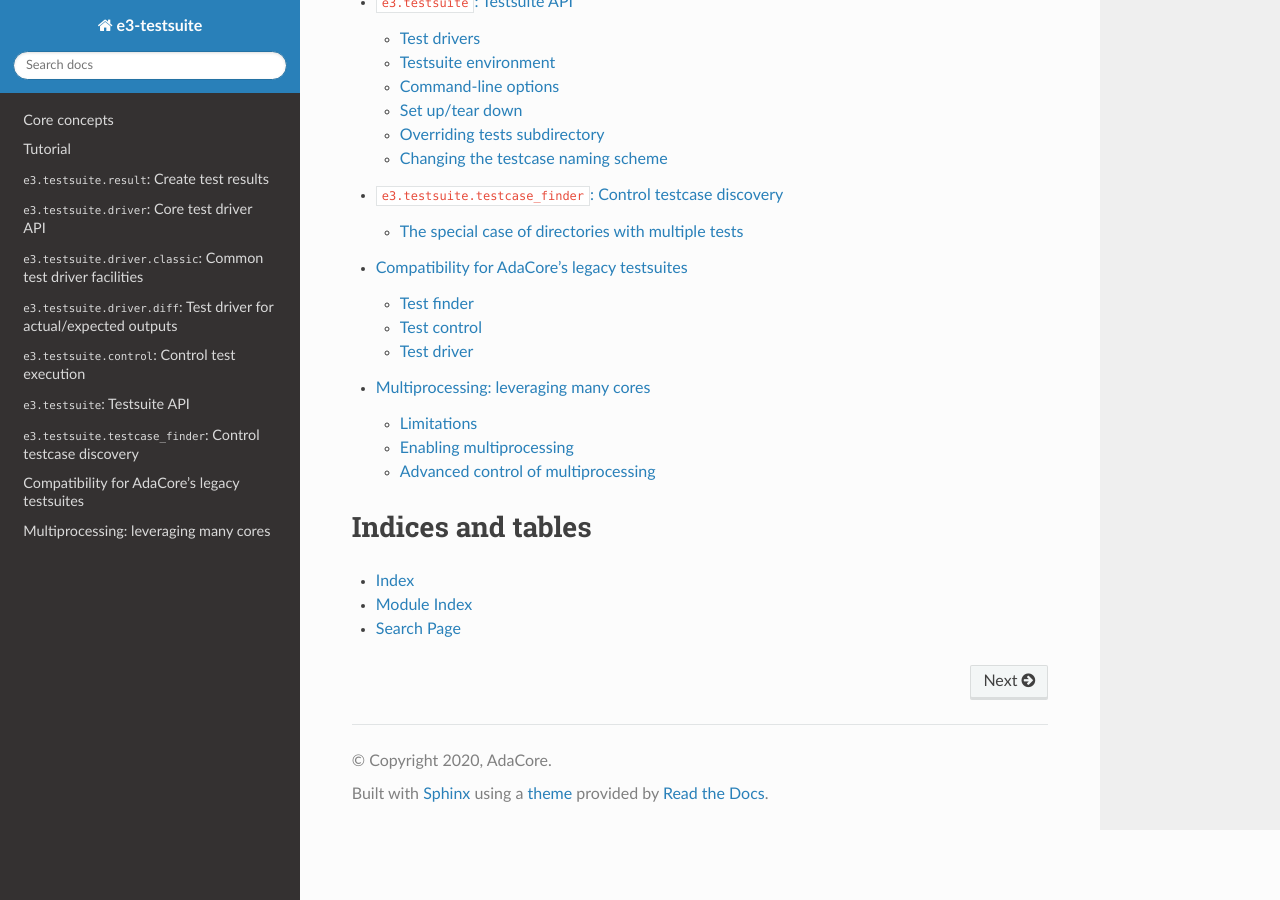
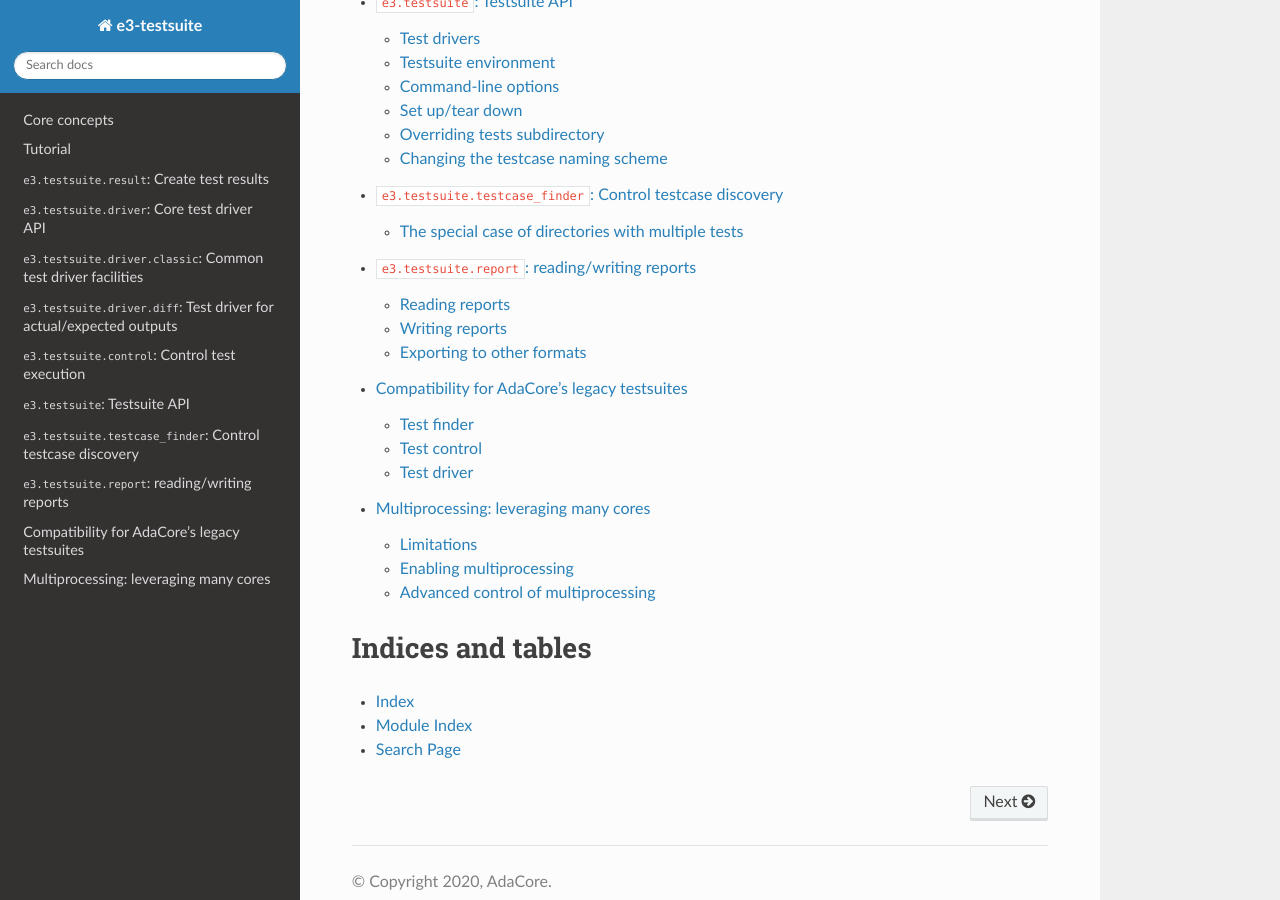
Before and after one commit to AdaCore/e3-testsuite, a Sphinx documentation site: the page built from doc/index.rst, in a window 1280 px wide and 900 px high, scrolled down 1953 px. Built offline with Sphinx 7.4.7 and the Read the Docs theme 2.0.0, drawn with Linux system fonts in a browser that asks for light colours; some of the changed lines change nothing that is shown.

Commit message:
Documentation: add a section on report indexes

```diff
--- /dev/null
+++ b/doc/api_report.rst
@@ -0,0 +1,163 @@
+``e3.testsuite.report``: reading/writing reports
+================================================
+
+Is is sometimes useful to directly use e3-testsuite's API: this allows to
+create a e3-testsuite report, for instance to import results from a third-party
+testsuite framework. This can also be useful to implement a custom testsuite
+report viewer (alternative to the ``e3-testsuite-report`` command).
+
+For both kinds of uses, the concepts are the same: a ``ReportIndex`` instance
+maintains a list of ``TestResult`` instances (see :ref:`api_result`), storing
+files in a directory: ``results_dir``.
+
+
+Reading reports
+---------------
+
+Reading a testsuite report is as simple as building a ``ReportIndex`` with the
+``ReportIndex.read(results_dir)`` class method and then processing the
+``ReportIndex`` attributes:
+
+``status_counters``
+   Dict that maps each test status (see :ref:`api_test_status`) to the number
+   of test results with that test status.
+
+``duration``
+   Decimal number of seconds for the total duration of the testsuite run, or
+   ``None`` if this information is not available.
+
+``entries``
+  Dict that maps each test name to a ``ReportIndexEntry`` instance for each
+  test result. ``ReportIndexEntry`` objects contain the same information as
+  ``TestResultSummary`` (test name, test status, ...), and their ``.load()``
+  method allows to fetch the corresponding ``TestResult`` instance.
+
+  The ``ReportIndexEntry`` indirection between the report index and the
+  ``TestResult`` instance is necessary to keep performance reasonable: reading
+  the information necessary to build a ``TestResult`` instance (logs, ...) is
+  slow, so it should be avoided whenever possible. Scripts often want to
+  process only tests that failed, and in most test reports, most test results
+  are successful, so most ``TestResult`` instances are not needed in practice.
+
+Usage example:
+
+.. code-block:: python
+
+   from e3.testsuite.report.index import ReportIndex
+   from e3.testsuite.result import TestStatus
+
+
+   # Read the testsuite report present in the "report"
+   # directory
+   index = ReportIndex.read("report")
+
+   # Print a summary of the results: number of results
+   # for each test status, sorted by status.
+   summary = [
+       (status, count)
+       for status, count in index.status_counters.items()
+       if count
+   ]
+   summary.sort(key=lambda item: item[0].value)
+   for status, count in summary:
+       print(f"{status.name}: {count}")
+
+   # Process details for each test that did not pass,
+   # sorted by test name. To keep performance reasonable
+   # for big reports, do not load the result itself
+   # unless necessary.
+   for test_name, entry in index.entries.items():
+       if entry.status not in {
+           TestStatus.PASS,
+           TestStatus.UOK,
+           TestStatus.SKIP,
+       }:
+           result = entry.load()
+           ...
+
+
+Writing reports
+---------------
+
+Writing a report happens in 4 stages:
+
+1. ensure the result directory (``results_dir``) exists;
+2. create a ``ReportIndex`` instance;
+3. for each test result (``TestResult`` instance), save it to the result
+   directory and add it to the index;
+4. finally, write the index itself to the result directory.
+
+Usage example:
+
+.. code-block:: python
+
+   from collections.abc import Iterable
+   import os.path
+
+   from e3.testsuite.report.index import ReportIndex
+   from e3.testsuite.result import TestResult
+
+
+   # The purpose of this function is to produce the
+   # list of results to include in the testsuite
+   # report.
+   def iter_results() -> Iterable[TestResult]: ...
+
+   # Ensure that the results directory exists
+   results_dir = os.path.abspath("report")
+   if not os.path.exists(results_dir):
+       os.mkdir(results_dir)
+
+   # Create a testsuite report in "results_dir"
+   index = ReportIndex(results_dir)
+
+   # Save each result to a file and add it to the
+   # index.
+   for result in iter_results():
+       index.save_and_add_result(result)
+
+   # Write the index itself to the disk
+   index.write()
+
+
+Exporting to other formats
+--------------------------
+
+Once a ``ReportIndex`` instance has been read or written, it is possible to
+export it to a third-party format for a third-party report reader to process
+it.
+
+GAIA
+****
+
+GAIA is AdaCore's internal viewer for the production system. It has its own
+file format to store testsuite reports, which the
+``e3.testsuite.report.gaia.dump_gaia_report`` function can produce in a given
+output directory from a report index:
+
+.. code-block:: python
+
+   from e3.testsuite.report.gaia import dump_gaia_report
+   from e3.testsuite.report.index import ReportIndex
+
+
+   index = ReportIndex.read("e3-testsuite-report")
+   dump_gaia_report(index, output_dir="gaia-report")
+
+
+xUnit
+*****
+
+Testing tools in the `xUnit/JUnit family
+<https://en.wikipedia.org/wiki/XUnit>`_ share a common XML format to store
+testsuite reports. The ``e3.testsuite.xunit.dump_xunit_report`` function can
+write an XML file for a given report index:
+
+.. code-block:: python
+
+   from e3.testsuite.report.index import ReportIndex
+   from e3.testsuite.report.xunit import dump_xunit_report
+
+
+   index = ReportIndex.read("e3-testsuite-report")
+   dump_xunit_report("my-testsuite", index, filename="report.xml")
--- a/doc/index.rst
+++ b/doc/index.rst
@@ -49,6 +49,7 @@ Topics
    api_control
    api_testsuite
    api_testcase_finder
+   api_report
    adacore
    multiprocessing
 
```
